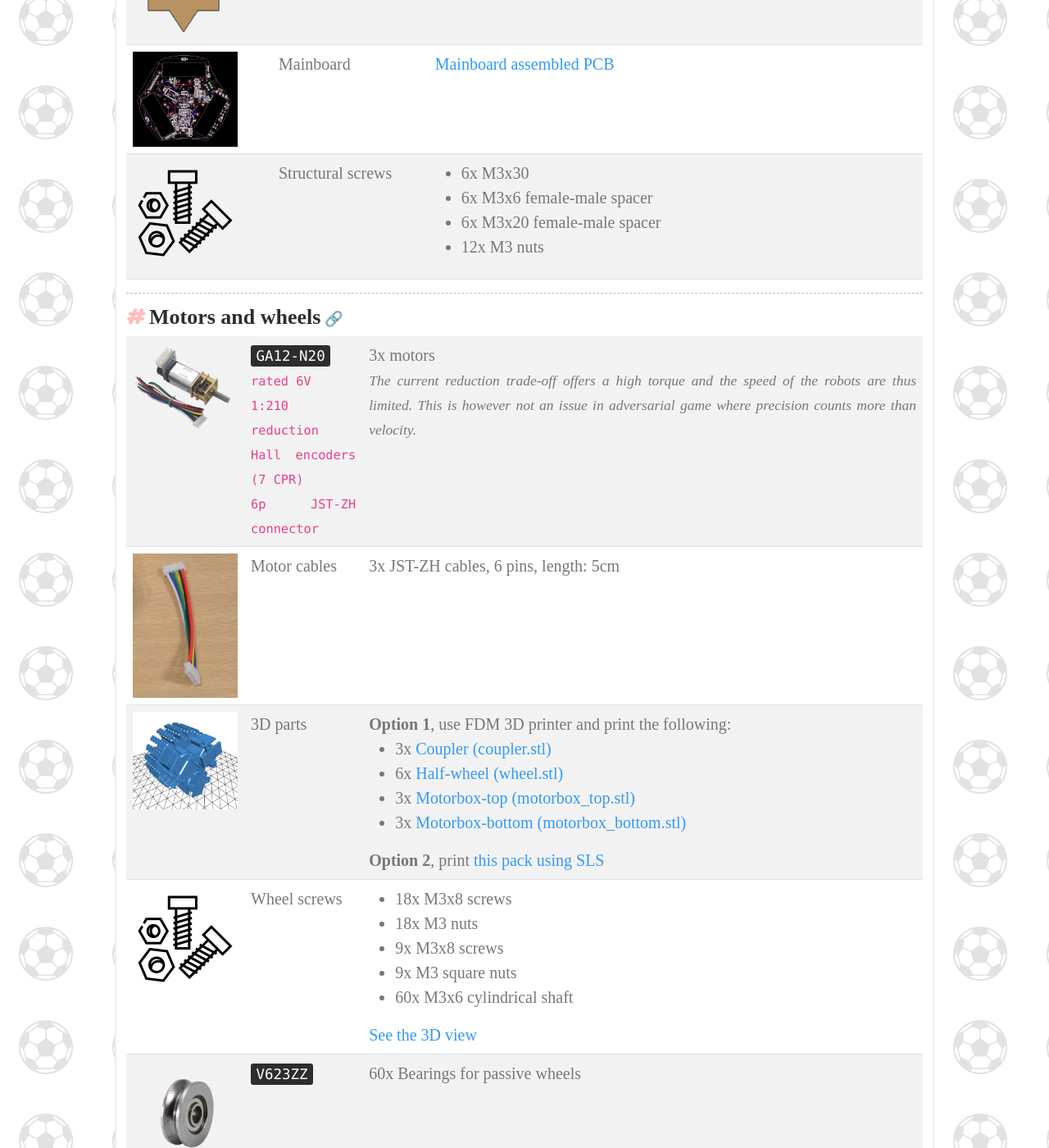
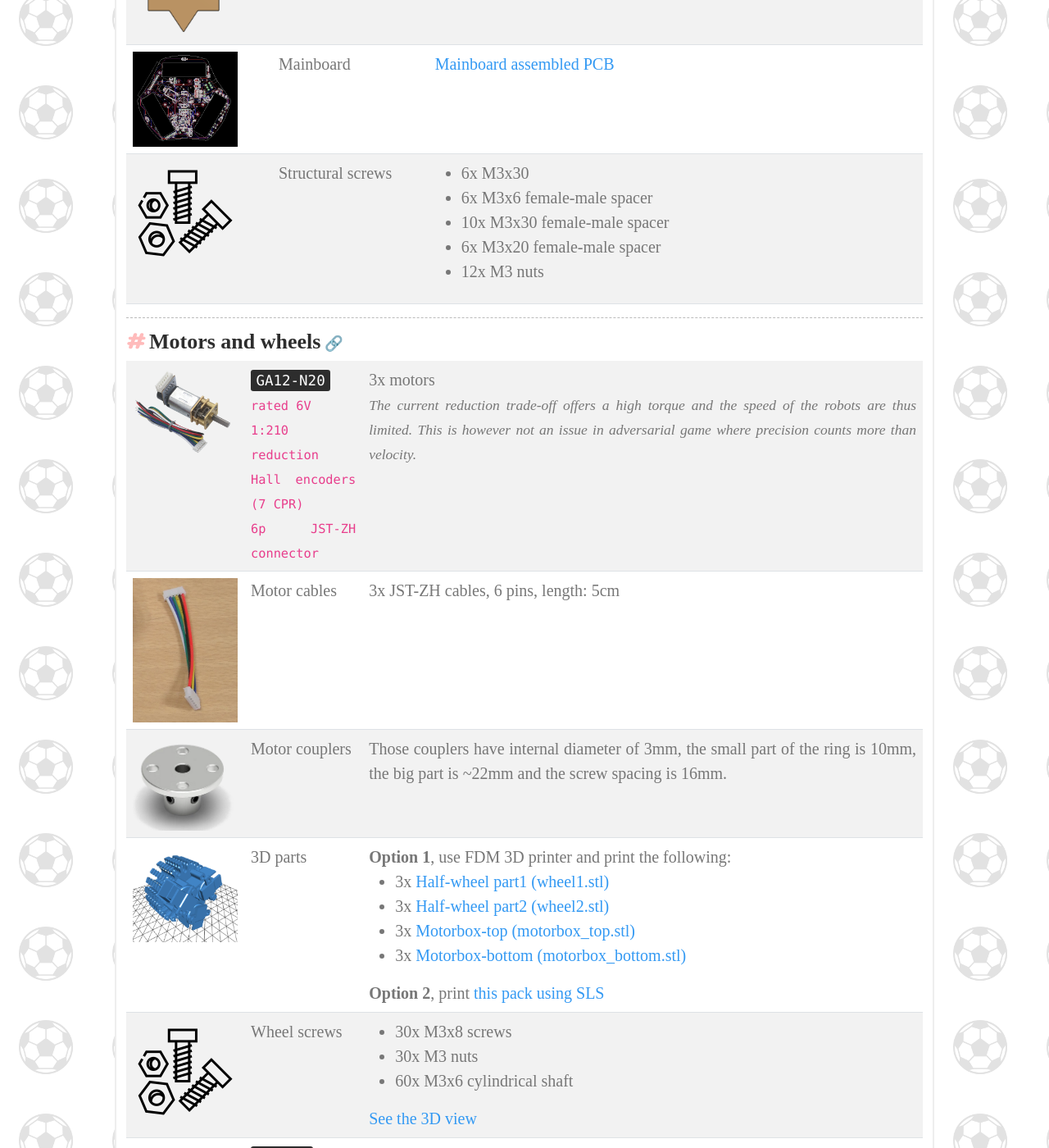
Before and after one commit to robot-soccer-kit/robot-soccer-kit.github.io, a Jekyll site: the page built from hardware-robots.md, in a window 1280 px wide and 1400 px high, scrolled down 947 px. Shown: the whole window at 82% size. Built offline with Jekyll 4.4.1, drawn with Linux system fonts in a browser that asks for light colours; some web fonts are replaced.

Commit message:
Switching to metal coupler

```diff
--- a/hardware-robots.md
+++ b/hardware-robots.md
@@ -83,6 +83,7 @@ permalink: /hardware-robots
             <ul>
                 <li>6x M3x30</li>
                 <li>6x M3x6 female-male spacer</li>
+                <li>10x M3x30 female-male spacer</li>
                 <li>6x M3x20 female-male spacer</li>
                 <li>12x M3 nuts</li>
             </ul>
@@ -130,6 +131,18 @@ permalink: /hardware-robots
     </tr>
     <tr>
         <td>
+            <img src="/assets/imgs/coupler.png" width="128" /><br/>
+        </td>
+        <td>
+            Motor couplers
+        </td>
+        <td>
+            Those couplers have internal diameter of 3mm, the small part of the ring is 10mm, the
+            big part is ~22mm and the screw spacing is 16mm.
+        </td>
+    </tr>
+    <tr>
+        <td>
             <img src="/assets/imgs/wheel-parts.png" width="128" /><br/>
         </td>
         <td>
@@ -140,14 +153,14 @@ permalink: /hardware-robots
             <ul>
                 <li>
                 3x
-                <a href="https://github.com/robot-soccer-kit/robot-soccer-kit/blob/master/mechanics/coupler.stl">
-                    Coupler (coupler.stl)
+                <a href="https://github.com/robot-soccer-kit/robot-soccer-kit/blob/master/mechanics/wheel1.stl">
+                    Half-wheel part1 (wheel1.stl)
                 </a>
                 </li>
                 <li>
-                6x
-                <a href="https://github.com/robot-soccer-kit/robot-soccer-kit/blob/master/mechanics/wheel.stl">
-                    Half-wheel (wheel.stl)
+                3x
+                <a href="https://github.com/robot-soccer-kit/robot-soccer-kit/blob/master/mechanics/wheel2.stl">
+                    Half-wheel part2 (wheel2.stl)
                 </a>
                 </li>
                 <li>
@@ -178,10 +191,8 @@ permalink: /hardware-robots
         </td>
         <td>
             <ul>
-                <li>18x M3x8 screws</li>
-                <li>18x M3 nuts</li>
-                <li>9x M3x8 screws</li>
-                <li>9x M3 square nuts</li>
+                <li>30x M3x8 screws</li>
+                <li>30x M3 nuts</li>
                 <li>60x M3x6 cylindrical shaft</li>
             </ul>
             <a href="https://cad.onshape.com/documents/beccbfab729802507eb805eb/w/cfcb9ed7f156d2b4ab0a6a83/e/76e58097a54be25b6c68caca?explodedView=MKC8py8%2FfMHkcshYX&renderMode=0&rightPanel=explodedViewPanel&uiState=620185090f3755693d197f24">See the 3D view</a>
```
Also changed, not shown: assets/imgs/coupler.png (added).
